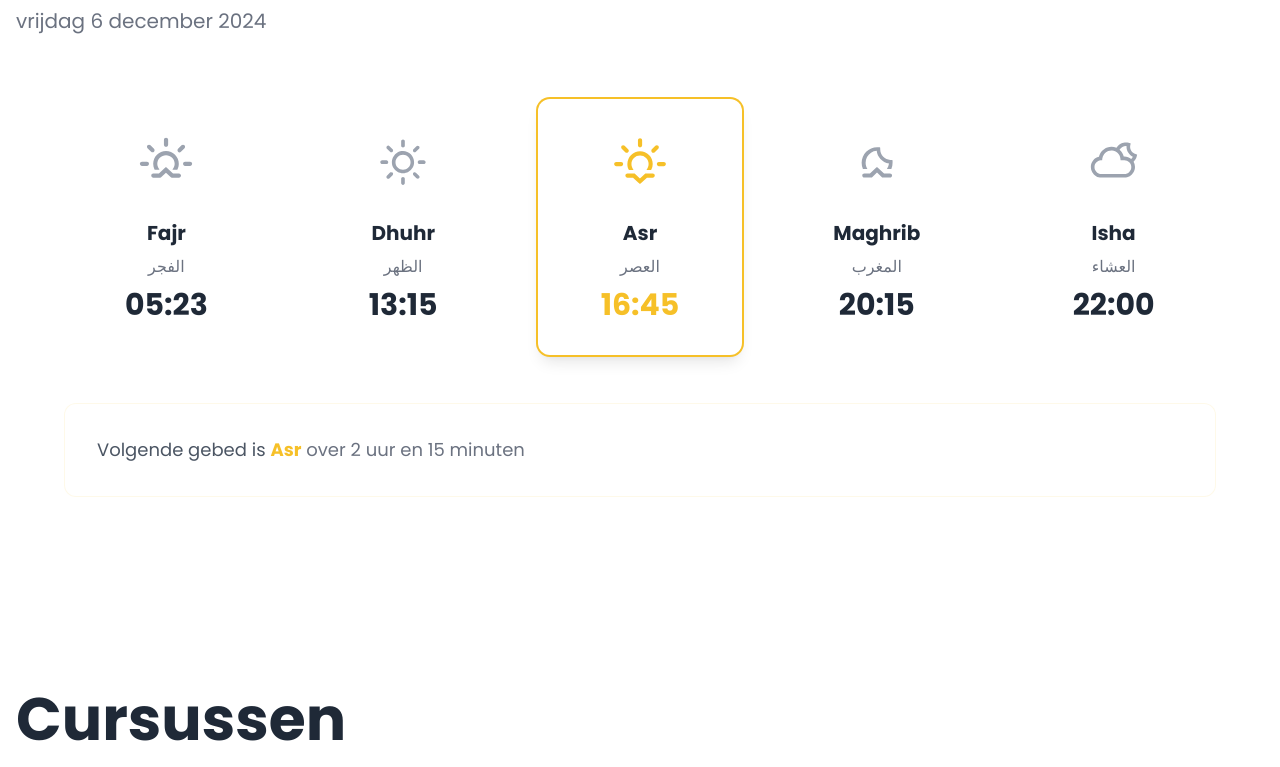
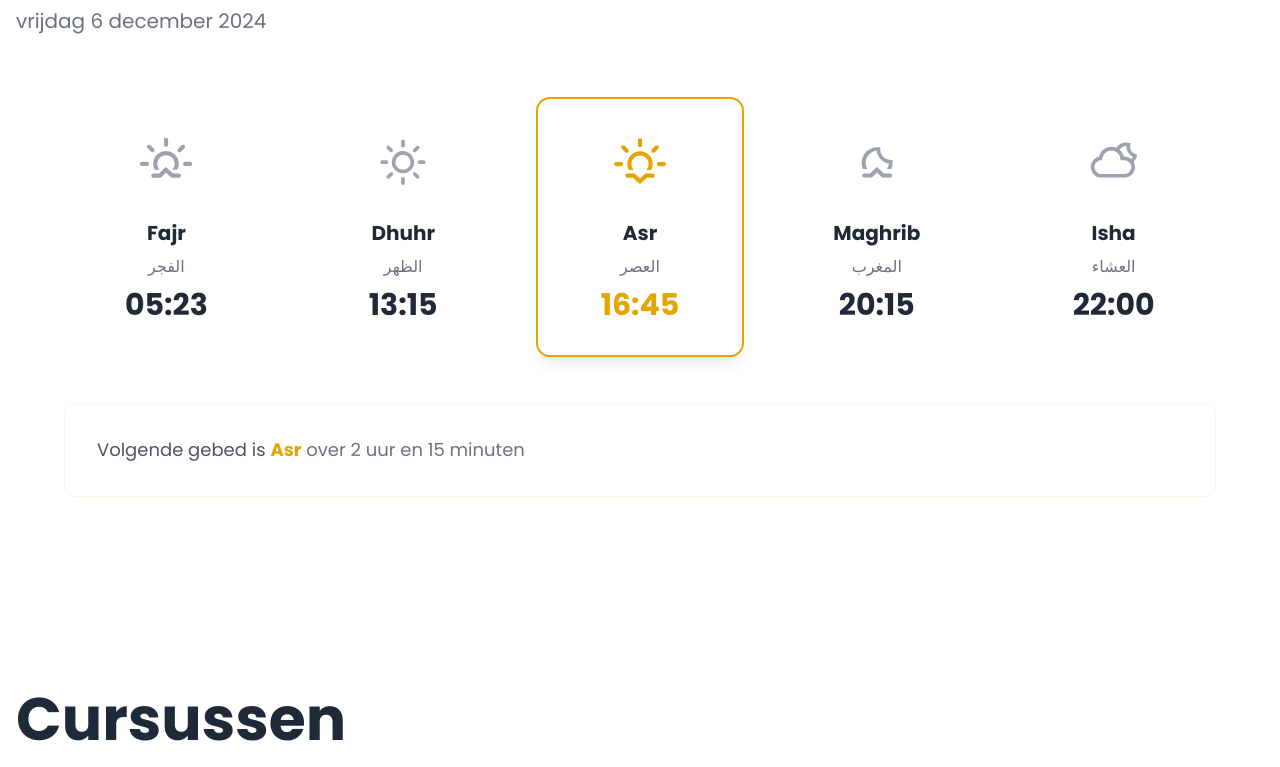
Before and after one commit to nabil-ziani/de-kroon, a Next.js app: page / in a window 1280 px wide. Shown: the part 1093-1860 px from the top of the page. Built offline with nearby package versions, Linux system fonts and the light colour scheme.

Commit message:
change yellow color for contrast

```diff
--- a/components/footer.tsx
+++ b/components/footer.tsx
@@ -115,6 +115,8 @@ export default function Footer() {
                             <div className="flex space-x-4">
                                 <a
                                     href="https://www.facebook.com/p/Moskee-Ennassr-Borgerhout-100066575117579"
+                                    target="_blank"
+                                    rel="noopener noreferrer"
                                     className="text-gray-400 hover:text-crown transition-colors"
                                     aria-label="Facebook"
                                 >
--- a/components/prayer-times.tsx
+++ b/components/prayer-times.tsx
@@ -49,7 +49,7 @@ export default function PrayerTimes() {
                     <div
                         key={prayer.name}
                         className={`bg-white rounded-xl p-8 transition-all duration-300
-                            ${prayer.isNext ? 'shadow-lg ring-2 ring-crown transform hover:scale-105' : 'hover:shadow-xl'}`}
+                            ${prayer.isNext && 'shadow-lg ring-2 ring-crown transform hover:scale-105 hover:shadow-xl'}`}
                     >
                         <div className="text-center">
                             <div className={`mb-6 ${prayer.isNext ? 'text-crown' : 'text-gray-400'}`}>
--- a/tailwind.config.ts
+++ b/tailwind.config.ts
@@ -12,7 +12,7 @@ const config: Config = {
         // Primaire kleuren van het logo
         girl: "#fa5776",    // Roze voor meisje
         boy: "#1dbdfe",     // Lichtblauw voor jongen
-        crown: "#f6c028",   // Geel voor de kroon
+        crown: "#e4a500",   // Donkerder geel voor de kroon (was #f6c028)
         accent: "#2fae55",  // Groen voor subtext/accenten
 
         // Afgeleide kleuren voor moderne UI
@@ -28,7 +28,7 @@ const config: Config = {
         },
         yellow: {
           light: "#fff3d6",
-          DEFAULT: "#f6c028",
+          DEFAULT: "#e4a500",  // Aangepast om te matchen met crown
           dark: "#d9a820",
         },
         green: {
```
